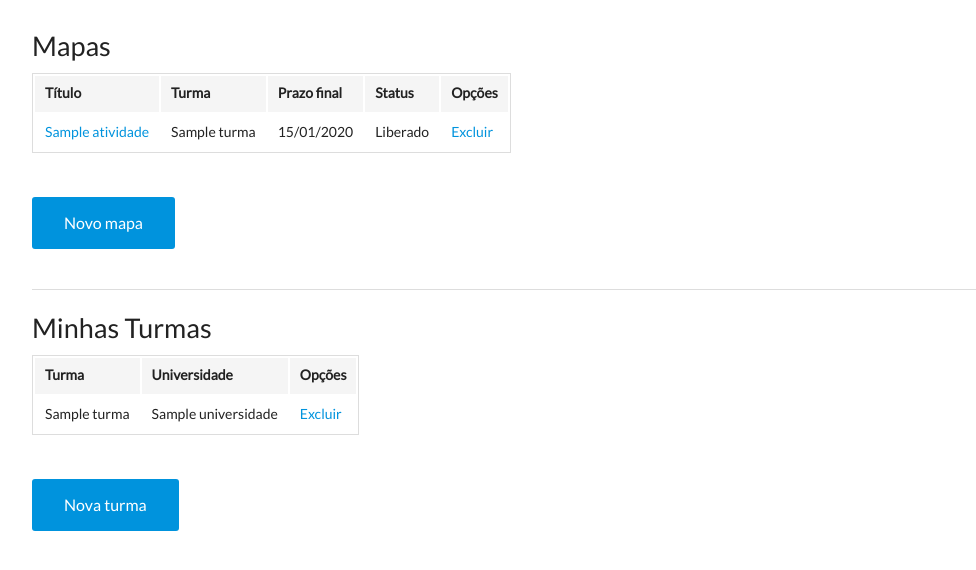
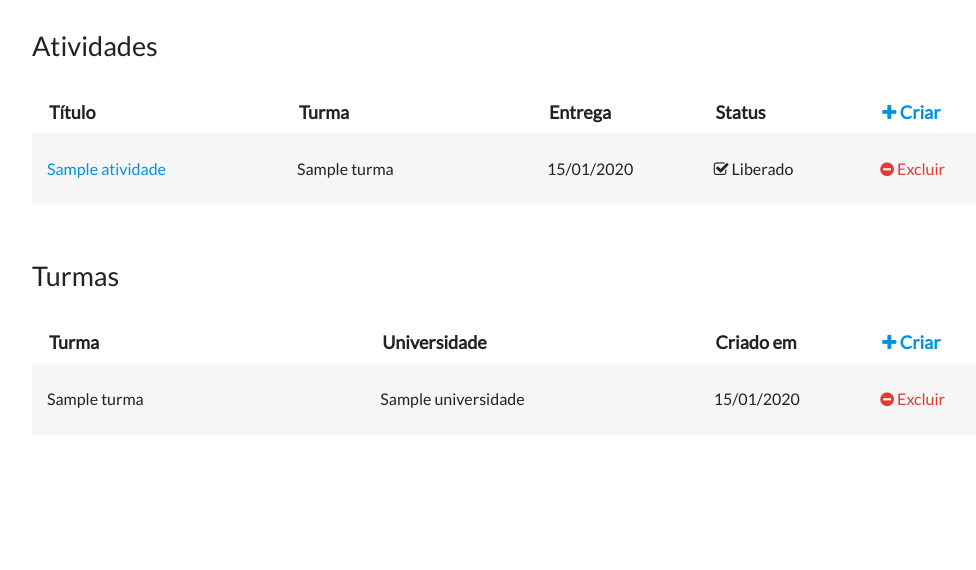
Before and after one commit to maarcooliveira/projeto-unesp, a PHP site: page /dashboard_professor.php in a window 1280 px wide. Shown: the part 45-615 px from the top of the page, without its empty margins (108-1084 px from the left). Run offline with PHP 8.4, Linux system fonts and the light colour scheme; the visitor is signed in with stand-in values (Sample User, id 1); tables that the repository leaves empty hold one stand-in row (values such as "Sample post"); a stand-in replaces the project's code that opens the database connection; some libraries are stand-ins or nearby versions.

Commit message:
new student and professor dashboards

```diff
--- a/css/style.css
+++ b/css/style.css
@@ -3,3 +3,19 @@
 body, h1, h2, h3, h4, h5, h6, p, a {
 	font-family: 'Lato', sans-serif !important;
 }
+
+.imp {
+	color: #e53935;
+}
+
+.imp:hover {
+	color: #c62828;
+}
+
+.b {
+	font-weight: bold;
+}
+
+.darker {
+	background-color: #f6f6f6;
+}
--- a/dashboard_professor.php
+++ b/dashboard_professor.php
@@ -76,69 +76,75 @@
     <main class="container">
       <br>
       <div class="row">
-        <h3>Mapas</h3>
+        <h3>Atividades</h3>
+        <br>
+      </div>
 
-        <table>
-          <thead>
-            <tr>
-              <th>Título</th>
-              <th>Turma</th>
-              <th>Prazo final</th>
-              <th>Status</th>
-              <th>Opções</th>
-            </tr>
-          </thead>
-          <tbody>
-            <?php while($mapa = mysqli_fetch_assoc($mapas)) {
+      <div class="row">
+        <h5 class="small-3 columns b">Título</h5>
+        <h5 class="small-3 columns b">Turma</h5>
+        <h5 class="small-2 columns b">Entrega</h5>
+        <h5 class="small-2 columns b">Status</h5>
+        <h5 class="small-2 columns b"><a href="novo_mapa.php"><i class="fa fa-plus"></i> Criar</a></h5>
+      </div>
+
+      <?php
+        $count = 0;
+        while($mapa = mysqli_fetch_assoc($mapas)) {
           $link = "novo_mapa.php?id=" . $mapa['id'];
           if ($mapa['liberado']) {
             $link = "atividade_professor.php?id=" . $mapa['id'];
           }
       ?>
-              <tr>
+        <div class="row <?php if($count%2 == 0) echo "darker"?>">
+          <br>
+          <a class="small-3 columns" href="<?php echo $link ?>"><?php echo $mapa['titulo'] ?></a>
+          <span class="small-3 columns"><?php echo $mapa['turma'] ?></span>
+          <span class="small-2 columns"><?php echo date("d/m/Y", strtotime($mapa['data_entrega'])) ?></span>
+          <?php if ($mapa['liberado']) { ?>
+            <span class="small-2 columns"><i class="fa fa-check-square-o"></i> Liberado</span>
+          <?php } else { ?>
+            <a class="small-2 columns" onclick="liberar('<?php echo $mapa['id'] ?>');"><i class="fa fa-square-o"></i> Liberar</a>
+          <?php } ?>
+          <a class="small-2 columns imp" onclick="remove('atividade', '<?php echo $mapa['id'] ?>');"><i class="fa fa-minus-circle"></i> Excluir</a>
+          <br><br>
+        </div>
+      <?php $count++; } ?>
 
-                <td><a href="<?php echo $link ?>"><?php echo $mapa['titulo'] ?></a></td>
-                <td><?php echo $mapa['turma'] ?></td>
-                <td><?php echo date("d/m/Y", strtotime($mapa['data_entrega'])) ?></td>
-                <td>
-                    <?php if ($mapa['liberado']) { echo 'Liberado'; } else {  ?>
-                      <a onclick="liberar('<?php echo $mapa['id'] ?>');">Liberar</a>
-                    <?php } ?></td>
-                <td><a onclick="remove('atividade', '<?php echo $mapa['id'] ?>');">Excluir</a></td>
-              </tr>
-            <?php } ?>
-          </tbody>
-        </table>
-        <br><a class="button radius" href="novo_mapa.php">Novo mapa</a>
-
-        <hr><h3>Minhas Turmas</h3>
-        <table>
-          <thead>
-            <tr>
-              <th>Turma</th>
-              <th>Universidade</th>
-              <!-- <th>Criado em</th> -->
-              <th>Opções</th>
-            </tr>
-          </thead>
-          <tbody>
-            <?php while($turma = mysqli_fetch_assoc($turmas)) { ?>
-              <tr>
-                <td><?php echo $turma['nome'] ?></td>
-                <td><?php echo $turma['universidade'] ?></td>
-                <!-- <td><?php //echo $turma['data_criacao'] ?></td> -->
-                <td><a onclick="remove('turma', '<?php echo $turma['id'] ?>');">Excluir</a></td>
-              </tr>
-            <?php } ?>
-          </tbody>
-        </table>
-        <br><a class="button radius" onclick="mostrarAddTurma();">Nova turma</a>
+      <br><br>
+      <div class="row">
+        <h3>Turmas</h3>
+        <br>
       </div>
 
+      <div class="row">
+        <h5 class="small-4 columns b">Turma</h5>
+        <h5 class="small-4 columns b">Universidade</h5>
+        <h5 class="small-2 columns b">Criado em</h5>
+        <h5 class="small-2 columns b"><a href="#" data-reveal-id="modalAddTurma"><i class="fa fa-plus"></i> Criar</a></h5>
+      </div>
+
+      <?php
+        $count = 0;
+        while($turma = mysqli_fetch_assoc($turmas)) { ?>
+        <div class="row <?php if($count%2 == 0) echo "darker"?>">
+          <br>
+          <span class="small-4 columns"><?php echo $turma['nome'] ?></span>
+          <span class="small-4 columns"><?php echo $turma['universidade'] ?></span>
+          <span class="small-2 columns"><?php echo date("d/m/Y", strtotime($turma['data_criacao'])) ?></span>
+          <a class="small-2 columns imp" onclick="remove('turma', '<?php echo $turma['id'] ?>');"><i class="fa fa-minus-circle"></i> Excluir</a>
+          <br><br>
+        </div>
+      <?php $count++; } ?>
+
+      <div id="modalAddTurma" class="reveal-modal " data-reveal aria-labelledby="modalAddTurmaTitle" aria-hidden="true" role="dialog">
+          <div class="row collapse">
+            <h3 id="modalAddTurmaTitle" class="text-center">Nova turma</h3>
+              <div id="modalAddTurmaContent" class="large-10 small-10 columns large-offset-1 small-offset-1">
                 <form action="dashboard_professor.php" method="post" id="formAddTurma">
                   <br><br>
                   <div class="row">
-          <div class="small-10 small-offset-1 large-6 large-offset-0 columns">
+                    <div class="small-10 small-offset-1 large-8 large-offset-2 columns">
                       <label>Universidade
                         <select name="universidade">
                           <?php
@@ -151,17 +157,22 @@
                   </div>
 
                   <div class="row">
-          <div class="small-10 small-offset-1 large-6 large-offset-0 columns">
+                    <div class="small-10 small-offset-1 large-8 large-offset-2 columns">
                       <label>Nome da turma
                         <input type="text" name="turma" placeholder="Ex: Algoritmos e Programação I" />
                       </label>
                     </div>
                   </div>
                   <div class="row">
-          <a onclick="esconderAddTurma();" class="button radius small-5 small-offset-1 large-3 large-offset-0">Cancelar</a>
-          <input type="submit" name="submit" class="button radius small-5 large-3" value="Confirmar">
+                    <br>
+                    <a class="button radius secondary small-5 small-offset-1 large-4 large-offset-2" onclick="$('#modalAddTurma').foundation('reveal', 'close');">Cancelar</a>
+                    <input type="submit" name="submit" class="button radius small-5 large-4" value="Confirmar">
                   </div>
                 </form>
+              </div>
+          </div>
+      </div>
+
     </main>
 
     <script src="./js/jquery-2.1.4.min.js"></script>
--- a/js/dashboard_professor.js
+++ b/js/dashboard_professor.js
@@ -1,15 +1,3 @@
-esconderAddTurma();
-
-function esconderAddTurma() {
-	$('#formAddTurma').css('display', 'none');
-    $('#botaoAddTurma').css('display', 'block');
-}
-
-function mostrarAddTurma() {
-	$('#formAddTurma').css('display', 'inline');
-    $('#botaoAddTurma').css('display', 'none');
-}
-
 function remove(type, id) {
 
     var ajaxurl = 'api/excluir_registro.php';
```
Also changed, not shown: dashboard_aluno.php (+71 -50 lines), js/dashboard_aluno.js (+0 -12 lines). Lines whose indentation alone changed are shown as unchanged.
